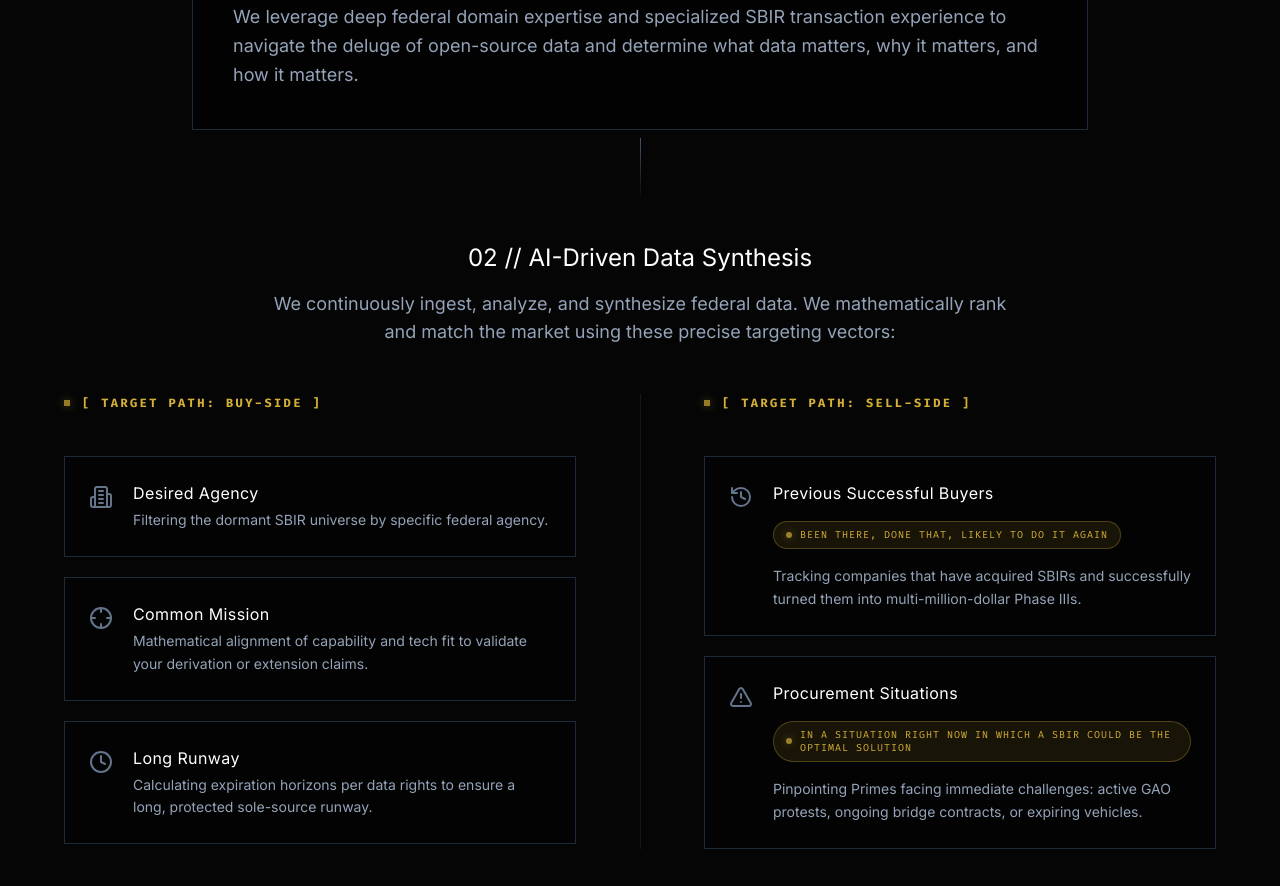
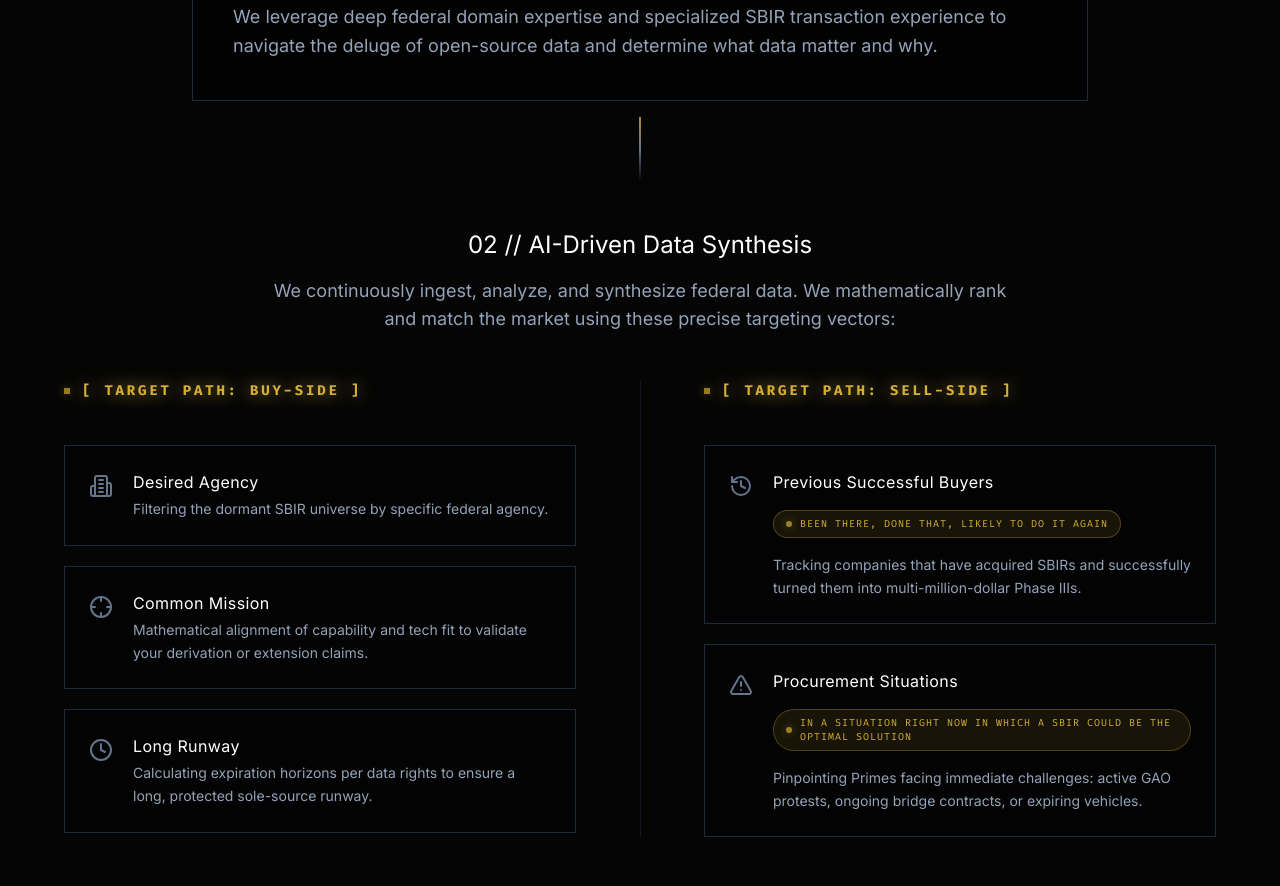
Before and after one commit to transactivate/website, a React (Vite) app: page /#landing in a window 1280 px wide. Shown: the part 1180-2066 px from the top of the page. Built offline with nearby package versions, Linux system fonts and the light colour scheme.

Commit message:
UI refactor: Execute surgical methodology grammar update and thicken data spine vectors

```diff
--- a/src/App.jsx
+++ b/src/App.jsx
@@ -296,12 +296,12 @@ const MethodologyKey = () => (
       </div>
       <h3 className="text-xl font-medium text-white mb-4">Federal Context & Transaction Experience</h3>
       <p className="text-slate-400 text-lg leading-relaxed">
-        We leverage deep federal domain expertise and specialized SBIR transaction experience to navigate the deluge of open-source data and determine what data matters, why it matters, and how it matters.
+        We leverage deep federal domain expertise and specialized SBIR transaction experience to navigate the deluge of open-source data and determine what data matter and why.
       </p>
     </div>
 
     {/* THE DATA SPINE */}
-    <div className="w-px h-16 bg-gradient-to-b from-slate-600 to-transparent my-2"></div>
+    <div className="w-[2px] h-16 bg-gradient-to-b from-[#d4af37]/80 via-slate-500 to-transparent my-4"></div>
 
     {/* PHASE 02: AI-DRIVEN SYNTHESIS */}
     <div className="w-full max-w-5xl text-center mb-12 mt-8">
@@ -319,7 +319,7 @@ const MethodologyKey = () => (
       <div id="buyers" className="scroll-mt-32 flex flex-col gap-5 lg:pr-8">
         <div className="flex items-center gap-3 mb-6">
           <div className="w-1.5 h-1.5 bg-[#d4af37] animate-pulse shadow-[0_0_8px_rgba(212,175,55,0.6)]"></div>
-          <h4 className="font-mono text-[11px] md:text-[12px] tracking-[0.2em] text-[#d4af37] uppercase font-bold">[ TARGET PATH: BUY-SIDE ]</h4>
+          <h4 className="font-mono text-xs md:text-sm tracking-[0.2em] text-[#d4af37] uppercase font-bold drop-shadow-[0_0_8px_rgba(212,175,55,0.8)]">[ TARGET PATH: BUY-SIDE ]</h4>
         </div>
 
         <motion.div
@@ -360,7 +360,7 @@ const MethodologyKey = () => (
       <div id="sellers" className="scroll-mt-32 flex flex-col gap-5 lg:pl-8">
         <div className="flex items-center gap-3 mb-6">
           <div className="w-1.5 h-1.5 bg-[#d4af37] animate-pulse shadow-[0_0_8px_rgba(212,175,55,0.6)]"></div>
-          <h4 className="font-mono text-[11px] md:text-[12px] tracking-[0.2em] text-[#d4af37] uppercase font-bold">[ TARGET PATH: SELL-SIDE ]</h4>
+          <h4 className="font-mono text-xs md:text-sm tracking-[0.2em] text-[#d4af37] uppercase font-bold drop-shadow-[0_0_8px_rgba(212,175,55,0.8)]">[ TARGET PATH: SELL-SIDE ]</h4>
         </div>
 
         <motion.div
@@ -396,7 +396,7 @@ const MethodologyKey = () => (
     </div>
 
     {/* THE DATA SPINE */}
-    <div className="w-px h-16 bg-gradient-to-t from-slate-600 to-transparent my-2"></div>
+    <div className="w-[2px] h-16 bg-gradient-to-t from-[#d4af37]/80 via-slate-500 to-transparent my-4"></div>
 
     {/* PHASE 03: UNIFIED EXECUTION */}
     <div className="w-full max-w-4xl bg-black/50 border border-slate-800 rounded-none p-8 lg:p-10 mb-0 relative overflow-hidden group hover:border-slate-600 transition-colors duration-500 mt-8">
```
